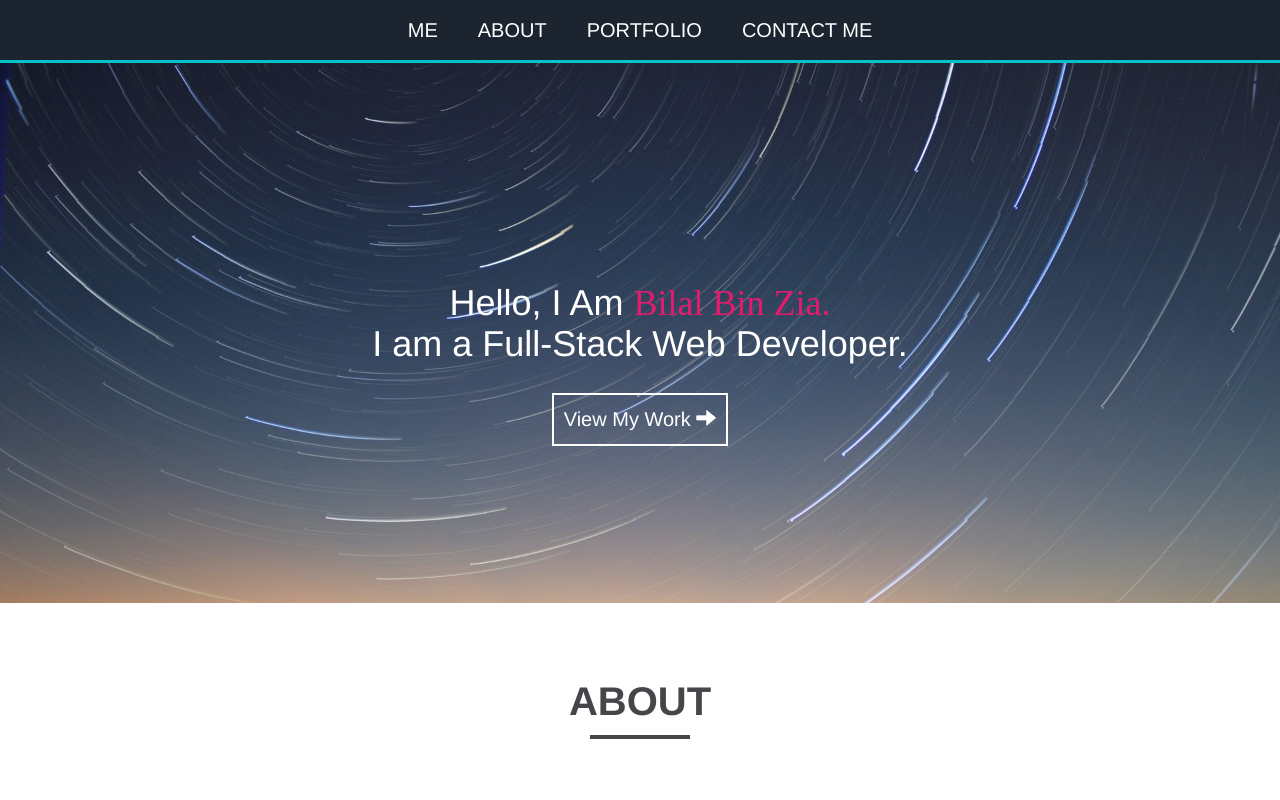
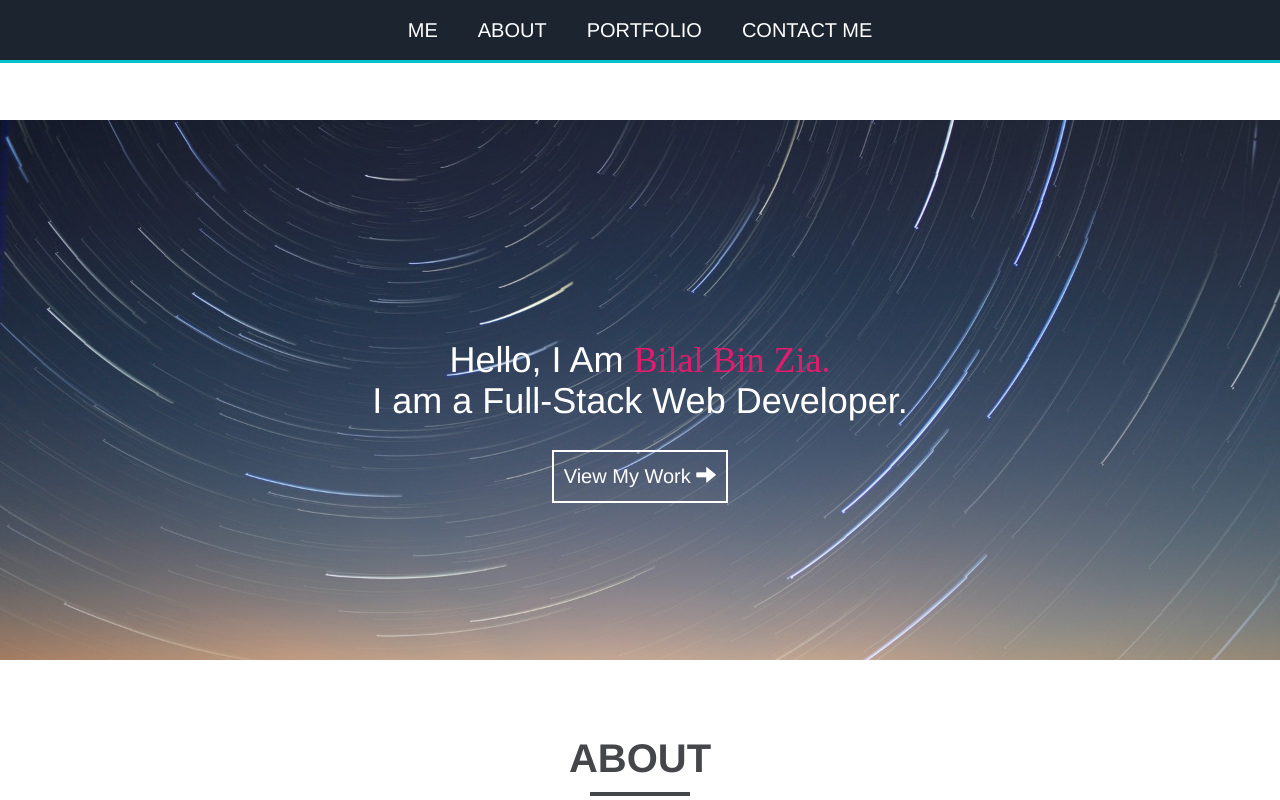
Before and after one commit to GSYamaji/My--Portfolio, a plain HTML site: page Index.html in a window 1280 px wide. Shown: the top 800 px of the page. Drawn offline with nearby package versions, Linux system fonts and the light colour scheme.

Commit message:
Update Index.html

```diff
--- a/Index.html
+++ b/Index.html
@@ -7,7 +7,7 @@
 	<link rel="stylesheet" type="text/css" href="portfolio.css">
 	<title>Bilal Bin Zia</title>
 <body>
-	<section id="Me" style="padding-top: 63px;">
+	<section id="Me" style="padding-top: 120px;">
 	<div class="container-fluid image">
 		<h1 class="heading">Hello, I Am <span class="highlight">Bilal Bin Zia.</span> <br>I am a Full-Stack Web Developer.</h1>
 		 <p><button class="btn btn-large">View My Work <span class="glyphicon glyphicon-arrow-right"></span> </button></p>
```
